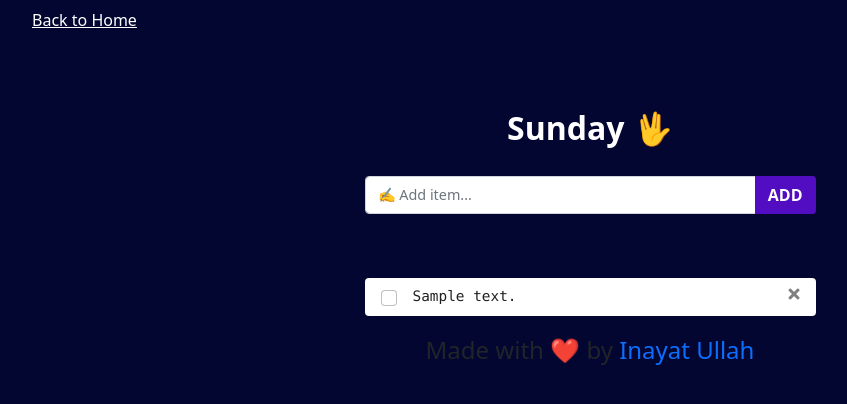
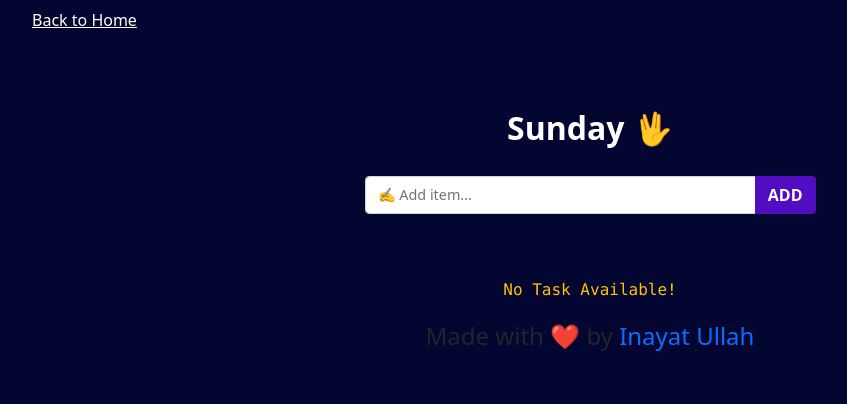
Before and after one commit to Inayatullahsh/Django_auth_todo_app, a Django app: page /todo/ in a window 1280 px wide. Shown: the top 404 px of the page, without its empty margins (50-897 px from the left). Run offline with Django 3.2, Linux system fonts and the light colour scheme; tables that the repository leaves empty hold one stand-in row (values such as "Sample post"); some libraries are stand-ins or nearby versions.

Commit message:
solved bugs.

```diff
--- a/accounts/views.py
+++ b/accounts/views.py
@@ -12,7 +12,9 @@ def register_view(request):
     if request.method == 'POST':
         form = CreateUserForm(request.POST)
         if form.is_valid():
-            form.save()
+            user = form.save()
+            messages.success(request, "You'r account created successfully!")
+            login(request, user)
             return redirect('index')
 
     context = {
@@ -24,6 +26,7 @@ def register_view(request):
 
 def login_view(request):
     if request.user.is_authenticated:
+        messages.info(request, "You'r already logged in!")
         return redirect('index')
     else:
         if request.method == 'POST':
@@ -31,6 +34,7 @@ def login_view(request):
             password = request.POST['password']
             user = authenticate(username=username, password=password)
             if user is not None:
+                messages.success(request, "You've successfully logged in!")
                 login(request, user)
                 return redirect('index')
             else:
--- a/auth_todo_app/settings.py
+++ b/auth_todo_app/settings.py
@@ -129,3 +129,8 @@ STATIC_URL = '/static/'
 STATICFILES_DIR = [
     BASE_DIR / 'static'
 ]
+
+# Default primary key field type
+# https://docs.djangoproject.com/en/3.2/ref/settings/#default-auto-field
+
+DEFAULT_AUTO_FIELD = 'django.db.models.BigAutoField'
--- a/tasks/admin.py
+++ b/tasks/admin.py
@@ -3,4 +3,8 @@ from django.contrib import admin
 from .models import Task
 # Register your models here.
 
-admin.site.register(Task)
+
+@admin.register(Task)
+class TaskAdmin(admin.ModelAdmin):
+    # TODO: Add username with 'text'
+    list_display = ['text', ]
--- a/tasks/forms.py
+++ b/tasks/forms.py
@@ -1,4 +1,5 @@
 from django import forms
+from django.db import transaction
 
 from .models import Task
 
--- a/tasks/models.py
+++ b/tasks/models.py
@@ -5,7 +5,7 @@ from django.contrib.auth.models import User
 
 class Task(models.Model):
     user = models.ForeignKey(
-        User, on_delete=models.CASCADE, null=True, blank=True)
+        User, on_delete=models.CASCADE)
     text = models.CharField(max_length=40)
     is_completed = models.BooleanField(default=False)
 
--- a/tasks/templates/tasks/index.html
+++ b/tasks/templates/tasks/index.html
@@ -19,7 +19,7 @@ Tasks
             <p><a href="{% url 'index' %}" class="text-white mt-5">Back to Home</a></p>
         </div>
     </div>
-        <div class="row d-flex justify-content-center align-items-center" >
+    <div class="row d-flex justify-content-center align-items-center">
         <div class="col-lg-5 col-md-8 col-sm-11 mt-5">
             <div class="header text-center text-white lh-lg">
                 <p class="today fs-2 fw-bold">{{ today }}</p>
@@ -37,17 +37,14 @@ Tasks
             <ul class="todo-list list-unstyled mt-5">
                 {% for task in task_list %}
                 <li class="d-flex bg-white py-2 px-3 rounded mb-3">
-                                {% if task.complete %}
-                                    <a href="{% url 'tasks:complete' task.id %}" title="complete item">
-                                        <input class="form-check-input" type="checkbox" value="" id="flexCheckDefault" checked>
-                                    </a>
+                    {% if task.is_completed %}
+                    <a href="{% url 'tasks:complete' task.id %}" title="complete item text-"><small>&#10004;</small></a>
+
                     <div class="text-left ps-3 flex-grow-1 complete">
-                                        <span class="text font-monospace">{{ task.text }}</span>
+                        <span class="text font-monospace text-muted">{{ task.text }}</span>
                     </div>
                     {% else %}
-                                    <a href="{% url 'tasks:complete' task.id %}" title="complete item">
-                                       <input class="form-check-input" type="checkbox" value="" id="flexCheckDefault">
-                                    </a>
+                    <a href="{% url 'tasks:complete' task.id %}" title="complete item"><small>&#10004;</small></a>
                     <div class="text-left ps-3 flex-grow-1">
                         <span class="text font-monospace">{{ task.text }}</span>
                     </div>
@@ -55,7 +52,7 @@ Tasks
 
 
                     <a href="{% url 'tasks:delete' task.id %}" title="Delete item">
-                                    <span class='text-black-50'><i class="fas fa-times"></i></span>
+                        <small>&#10007;</small>
                     </a>
                 </li>
                 {% empty %}
@@ -63,7 +60,9 @@ Tasks
                 {% endfor %}
             </ul>
 
-                    <p class="mt-3 fs-4 text-center"> Made with ❤️ by <a class="text-primary text-decoration-none" href="http://inayatullah.pythonanywhere.com/" target="_blank" rel="noopener noreferrer">Inayat Ullah</a></p>
+            <p class="mt-3 fs-4 text-center"> Made with ❤️ by <a class="text-primary text-decoration-none"
+                    href="http://inayatullah.pythonanywhere.com/" target="_blank" rel="noopener noreferrer">Inayat
+                    Ullah</a></p>
 
         </div>
     </div>
--- a/tasks/views.py
+++ b/tasks/views.py
@@ -1,3 +1,4 @@
+from django.db.transaction import commit
 from django.shortcuts import render, redirect
 from datetime import datetime
 
@@ -18,8 +19,8 @@ def index(request):
     }
 
     form = TaskModelForm()
-    task_list = Task.objects.order_by('id')
 
+    task_list = Task.objects.filter(user__username=request.user.username)
     today = datetime.now().strftime('%w')
     context = {
         'form': form,
@@ -33,19 +34,20 @@ def addTask(request):
     form = TaskModelForm(request.POST)
 
     if form.is_valid():
-        form.save()
-
+        task = form.save(commit=False)
+        task.user = request.user
+        task.save()
     return redirect('tasks:index')
 
 
 def completeTask(request, task_id):
     item = Task.objects.get(pk=task_id)
 
-    if item.complete:
-        item.complete = False
+    if item.is_completed:
+        item.is_completed = False
         item.save()
     else:
-        item.complete = True
+        item.is_completed = True
         item.save()
 
     return redirect('tasks:index')
```
Also changed, not shown: tasks/migrations/0002_task_user.py (added), tasks/migrations/0003_rename_complete_task_is_completed.py (added). Lines whose indentation alone changed are shown as unchanged.
